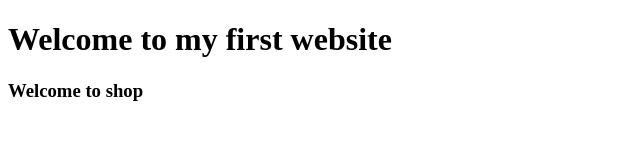
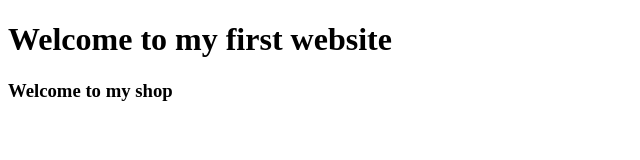
Before and after one commit to agrimsahgal799/shopee, a plain HTML site: page index.html in a window 1280 px wide. Shown: the full height of the page, 0-640 px from the left. Drawn offline with Linux system fonts and the light colour scheme.

Commit message:
work on my project

```diff
--- a/index.html
+++ b/index.html
@@ -5,6 +5,6 @@
     </head>
     <body>
         <h1>Welcome to my first website</h1>
-        <h3>Welcome to shop</h3>
+        <h3>Welcome to my shop</h3>
     </body>
 </html>
```
